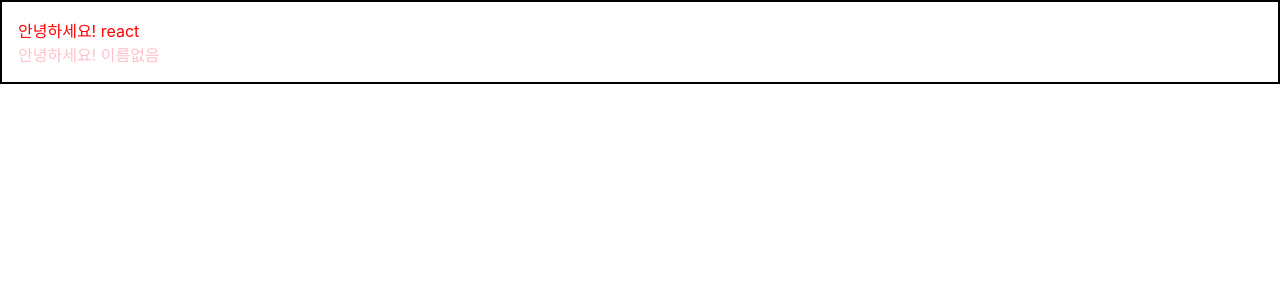
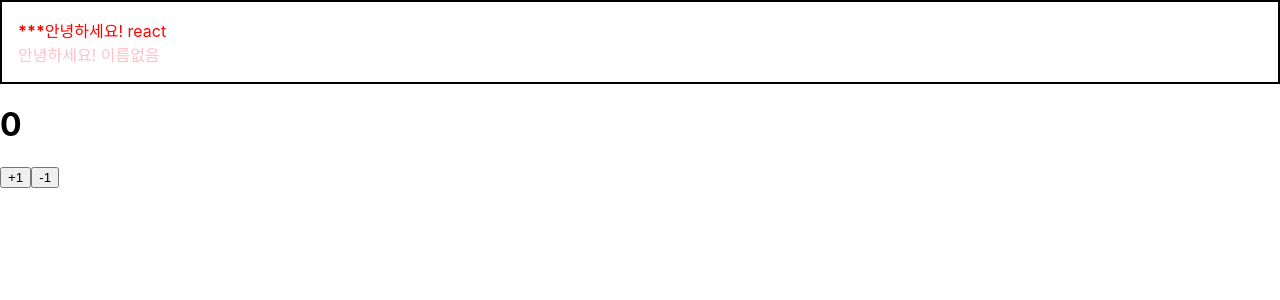
Before and after one commit to sypark132/react, a React (Create React App) app in the folder begin-react/: page / in a window 1280 px wide. Shown: the top 300 px of the page. Built offline with nearby package versions, Linux system fonts and the light colour scheme.

Commit message:
add button event with useState

```diff
--- a/begin-react/src/App.js
+++ b/begin-react/src/App.js
@@ -2,13 +2,17 @@
 import Hello from './Hello';
 import './App.css';
 import Wrapper from './Wrapper';
+import Counter from './Counter';
 
 function App() {
   return (
-    <Wrapper>
-      <Hello name="react" color="red" />
-      <Hello color="pink" />
-    </Wrapper>
+    <div>
+      <Wrapper>
+        <Hello name="react" color="red" isSpecial={true}/>
+        <Hello color="pink" />
+      </Wrapper>
+      <Counter />
+    </div>
   );
 }
 
--- /dev/null
+++ b/begin-react/src/Counter.js
@@ -0,0 +1,29 @@
+import React , {useState} from 'react';
+
+function Counter() {
+    //useState를 사용해서 바뀌는 값을 관리할 수 있다.
+    //number라는 상태값을 만들건데 이 상태의 기본값은 0이다.
+    //이 상태를 바꾸는 함수가 setNumber이다.
+    const [number, setNumber] = useState(0);
+
+    const onIncrease = () => {
+        //업데이트 되기 전 상태를 prevNumber로 두고 함수형으로 쓸 수 있음
+        //지금은 차이 없지만 나중에 성능 최적화할 때 필요
+        setNumber(prevNumber => prevNumber + 1)
+        console.log('+1');
+    }
+    const onDecrease = () => {
+        setNumber(number - 1)
+        console.log('-1');
+    }
+
+    return (
+        <div>
+            <h1>{number}</h1>
+            <button onClick={onIncrease}>+1</button>
+            <button onClick={onDecrease}>-1</button>
+        </div>
+    );
+}
+
+export default Counter;
--- a/begin-react/src/Hello.js
+++ b/begin-react/src/Hello.js
@@ -1,11 +1,16 @@
 import React from 'react';
 //리액트 사용할 때 기본!
 
-function Hello({color, name}) {
+function Hello({color, name, isSpecial}) {
     //컴포넌트 이름은 대문자로 시작
     return <div style={{
         color:color
-    }}>안녕하세요! {name}</div>
+    }}>
+       {/* 삼항연산자 사용 {isSpecial ? <b>Hi</b> : null } */}
+       {/* and연산자 사용 -> 값이 true면 오른쪽 값을 보여주고 false일 경우 아무것도 보여지지 않음 */}
+       {isSpecial && <b>***</b>}
+        안녕하세요! {name}
+    </div>
 }
 
 Hello.defaultProps = {
```
